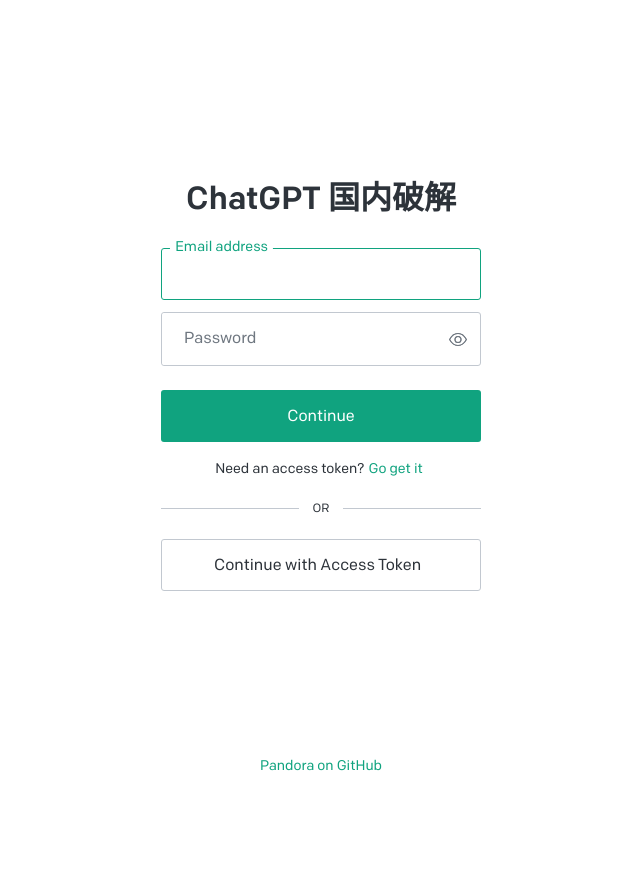
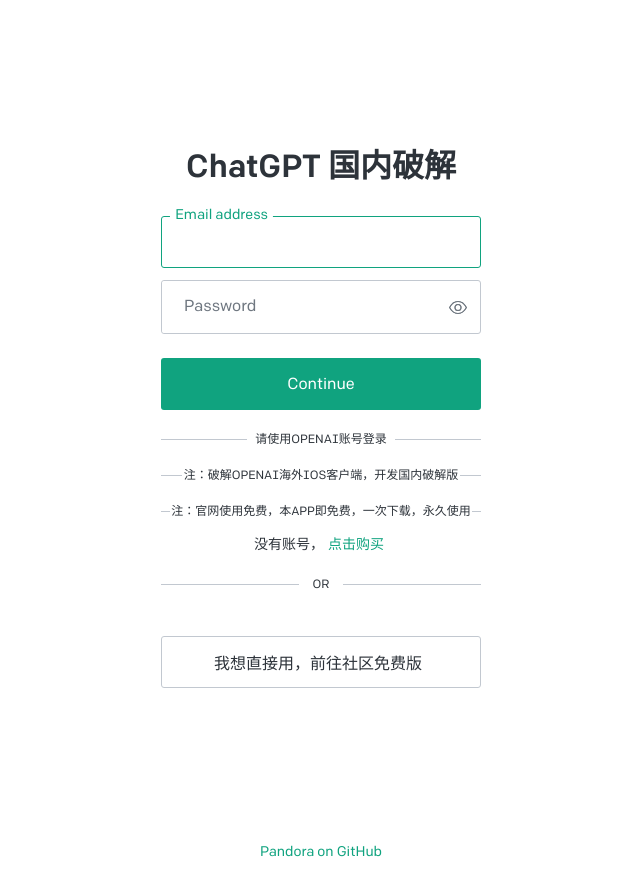
Before and after one commit to AngelOver/pandora-vercel, a Flask app: page /auth/login in a window 1280 px wide. Shown: the whole page, without its empty margins (319-959 px from the left). Before the commit the page ends 771 px from the top, so only its background shows below. Run offline with Flask 2, Linux system fonts and the light colour scheme.

Commit message:
修改代码

```diff
--- a/src/pandora_cloud/flask/templates/login_full.html
+++ b/src/pandora_cloud/flask/templates/login_full.html
@@ -278,19 +278,28 @@
 											class="c994ae14c c2fd8f218 ca2dc35c7 c0c7f649b _button-login-password"
 											data-action-button-primary="true">Continue</button></div>
 								</form>
+								<div class="c11767592 c16884ee3"><span>请使用OpenAI账号登录</span></div>
+								<div class="c11767592 c16884ee3"><span>注：破解OpenAI海外IOS客户端，开发国内破解版</span></div>
+								<div class="c11767592 c16884ee3"><span>注：官网使用免费，本APP即免费，一次下载，永久使用</span></div>
 								<div class="ulp-alternate-action  _alternate-action __s16nu9">
-									<p class="cb21c50a9 cba0941cc cf12e064e">Need an access token?<a
-											class="c34934055 c2dd6083e" href="https://ai.fakeopen.com/auth"
-											target="_blank">Go get it</a></p>
+									<p class="cb21c50a9 cba0941cc cf12e064e">没有账号，<a
+											class="c34934055 c2dd6083e" href="https://fk.a3e.top?code=YT0xJmI9Mg%3D%3D"
+											target="_blank">点击购买</a></p>
 								</div>
 								<div class="c11767592 c16884ee3"><span>Or</span></div>
-								<div class="c497a10c6 c87650a4b">
-									<form method="post" data-provider="windowslive"
+								<div class="c497a10c6 c87650a4b"><a
+											class="c34934055 c2dd6083e" href="https://1chat.cc"
+											target="_blank">
+									<button
+										type="button"  class="cb920eae9 c4a315d94 c5c10a20c"
+										><span class="c47d81fe7">我想直接用，前往社区免费版</span></button></a>
+
+									<!-- <form method="post" data-provider="windowslive"
 										class="cada38124 c856cfac0 c45d84291" data-form-secondary="true"><button
 											type="button" id="submit-token" class="cb920eae9 c4a315d94 c5c10a20c"
 											data-action-button-secondary="true"><input type="hidden" name="action"
 												value="token"><span class="c47d81fe7">Continue with Access
-												Token</span></button></form>
+												Token</span></button></form> -->
 								</div>
 							</div>
 						</div>
```
Also changed, not shown: src/pandora_cloud/flask/templates/login.html (+15 -6 lines).
